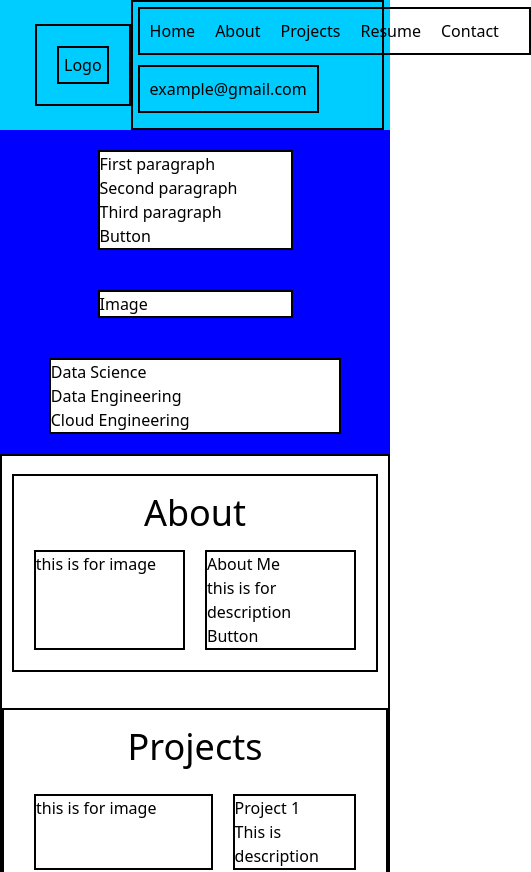
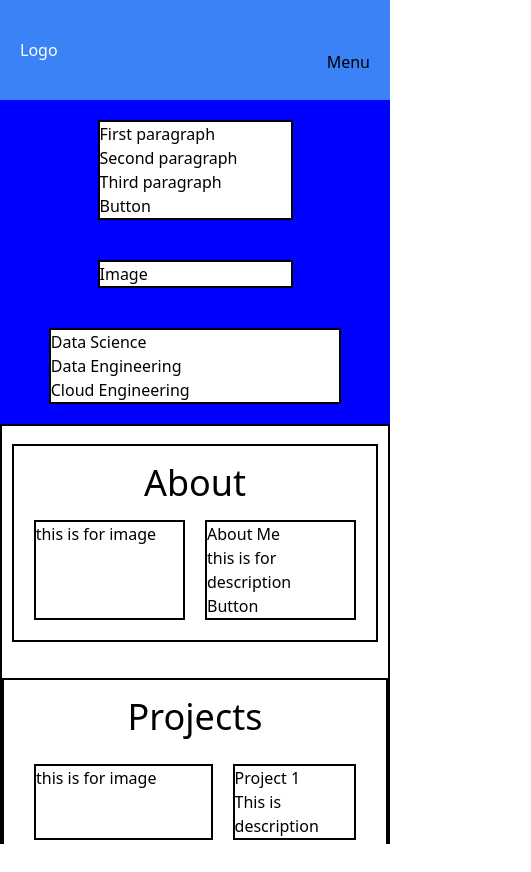
Before and after one commit to darryliswahyudhi/portfolio-project-one, a React (Create React App) app: page / in a window 390 px wide. Shown: the top 872 px of the page, 531 px wide, since content can reach past the window. After the commit the page ends 844 px from the top, so only its background shows below. Built offline with nearby package versions, Linux system fonts and the light colour scheme.

Commit message:
added header dropdown menu and responsivity

```diff
--- a/public/index.html
+++ b/public/index.html
@@ -15,6 +15,9 @@
       user's mobile device or desktop. See https://developers.google.com/web/fundamentals/web-app-manifest/
     -->
     <link rel="manifest" href="%PUBLIC_URL%/manifest.json" />
+    <link href="https://cdn.jsdelivr.net/npm/tailwindcss@latest/dist/tailwind.min.css"
+rel="stylesheet">
+
     <!--
       Notice the use of %PUBLIC_URL% in the tags above.
       It will be replaced with the URL of the `public` folder during the build.
--- a/src/components/header.jsx
+++ b/src/components/header.jsx
@@ -1,34 +1,41 @@
 //Imports from React
-import React from 'react';
+import React, { useState } from 'react';
 
 //Imports from files
 import '../css/header.css';
 
 function Header() {
+    const [isOpen, setIsOpen] = useState(false);
+
     return (
-        <header className="header-page-container">
-            <div className="header-page-body">
-                <div className="header-left">
-                    <div className="header-logo">
-                        <p>Logo</p>
-                    </div>
-                </div>
-                <div className="header-right">
-                    <ul className="header-nav">
-                        <li><a href="#">Home</a></li>
-                        <li><a href="#">About</a></li>
-                        <li><a href="#">Projects</a></li>
-                        <li><a href="#">Resume</a></li>
-                        <li><a href="#">Contact</a></li>
-                    </ul>
-                    <div className="header-button">
-        <button className="header-email">example@gmail.com</button>
-    </div>
-</div>
-
-            </div>
-        </header>
+      <header className="header-container flex justify-between items-center p-5 bg-blue-500">
+        <div className="header-logo flex-grow">
+          <p className="text-white">Logo</p>
+        </div>
+        <div className="header-right lg:w-1/2 w-full justify-end flex">
+          <div className="menu-container">
+            <button
+              className="header-navbar-button lg:hidden block"
+              onClick={() => setIsOpen(!isOpen)}
+            >
+              {isOpen ? 'Close' : 'Menu'}
+            </button>
+            {isOpen && (
+              <ul className="header-nav lg:flex items-center">
+                <li className="header-button mr-12"><a href="#" className="text-white">Home</a></li>
+                <li className="header-button mr-12"><a href="#" className="text-white">About</a></li>
+                <li className="header-button mr-12"><a href="#" className="text-white">Projects</a></li>
+                <li className="header-button mr-12"><a href="#" className="text-white">Resume</a></li>
+                <li className="header-button mr-12"><a href="#" className="text-white">Contact</a></li>
+                <li className="header-button mr-12">
+                  <button className="header-mail-button bg-white text-blue-500 px-5 py-2 rounded-full">example@gmail.com</button>
+                </li>
+              </ul>
+            )}
+          </div>
+        </div>
+      </header>
     );
-}
+  }
 
 export default Header;
--- a/src/css/header.css
+++ b/src/css/header.css
@@ -1,87 +1,38 @@
-.header-page-body{
-    display: flex;
-    justify-content: space-between;
-    flex-direction: row;
-    align-items: center;
-    min-height: 100px;
-    width: 100%;
-}
-
-.header-left{
-    display: flex;
-    flex-direction: column;
-    border: 2px solid black;
-    margin-left: 80px;
+.header-container{
+  height: 100px;
+  overflow: visible;
 }
 
 .header-logo{
-    display: flex;
-    border: 2px solid black;
-    padding: 5px;
-    margin: 20px;
+
 }
 
 .header-right{
-    display: flex;
-    flex-direction: row;
-    justify-content: space-between;
-    padding: 5px;
-    margin-right: 2.5%;
-    border: 2px solid black;
-    width: 65%;
-    flex-wrap: wrap; /* add this */
+  position: relative;
+  width: 50%;
+}
+
+.header-navbar-button{
+
+}
+
+.header-button{
+
+}
+
+.header-mail-button{
+
+}
+
+.menu-container {
+  position: absolute;
+  right: 0;
+  display: flex;
+  flex-direction: column;
+  align-items: flex-end;
 }
 
 .header-nav{
-    display: flex;
-    padding: 18px;
-    margin: 10px;
-    display: flex;
-    flex-direction: row;
-    border: 2px solid black;
-    height: auto;
-    flex: 1 1 auto; /* change this */
+  width: auto; /* adjust this value as needed */
+  background-color: #3b82f6;
 }
-
-  .header-nav li {
-    flex: 1;
-  }
-
-  .header-nav li a {
-    display: block;
-    text-align: center;
-  }
-
-.header-button{
-    padding: 18px;
-    margin: 10px;
-    border: 2px solid black;
-    height: auto;
-    flex: 0 0 auto; /* change this */
-}
-
-/* add this media query for small screens */
-@media (max-width: 600px) {
-  .header-right {
-    flex-direction: column;
-    align-items: flex-start;
-  }
-
-  .header-nav {
-    margin: 0;
-    padding: 10px;
-  }
-
-  .header-nav li {
-    margin-right: 20px;
-  }
-
-  .header-button {
-    margin: 10px 0;
-    padding: 10px;
-  }
-
-  .header-left{
-    margin-left: 35px;
-  }
-}
```
